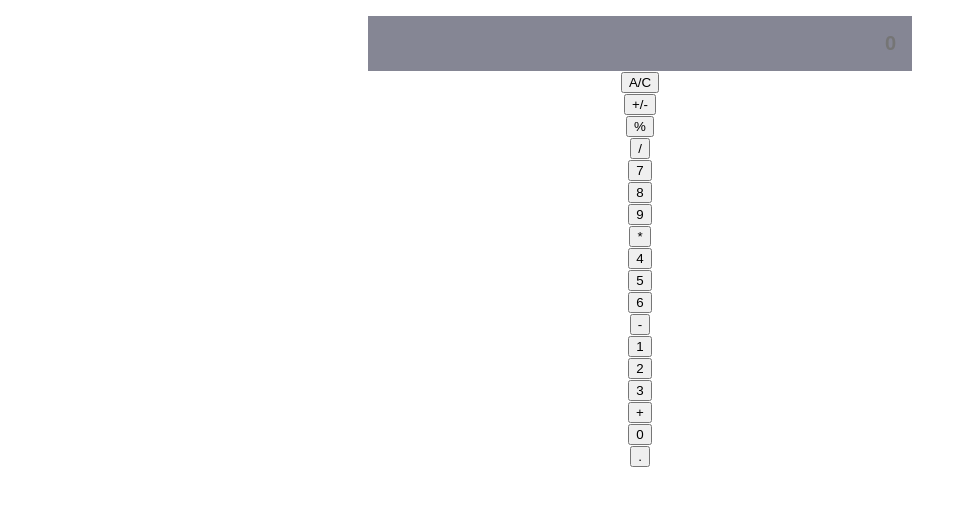
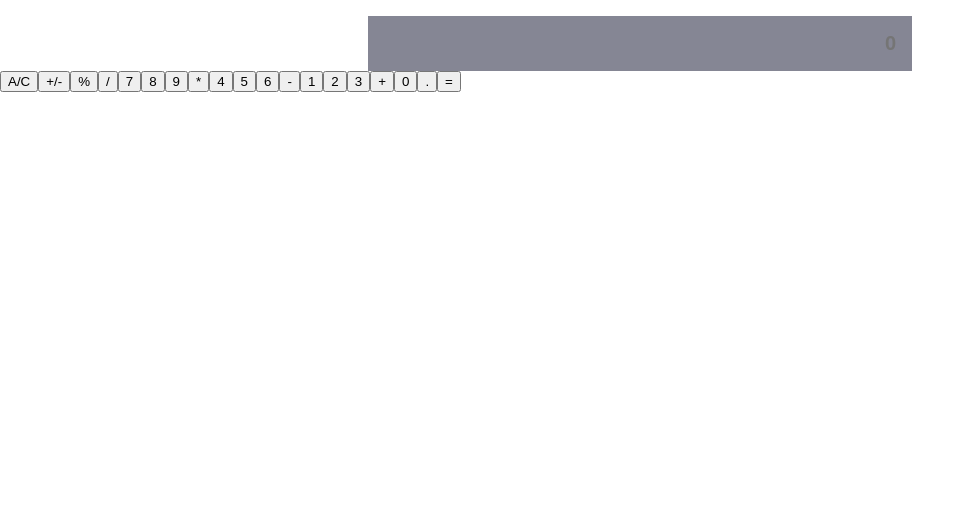
Before and after one commit to Moise-code/Math-Magicians, a React (Create React App) app: page / in a window 1280 px wide. Shown: the top 506 px of the page, without its empty margins (0-975 px from the left). Built offline with nearby package versions, Linux system fonts and the light colour scheme.

Commit message:
adding the wrapper div in app.js file

```diff
--- a/src/App.css
+++ b/src/App.css
@@ -22,6 +22,29 @@ input{
   color: white;
   font-weight: bold;
   border:none;
+}
+.operator {
+  color: #337cac;
+}
+
+.all-clear {
+  background-color: #f0595f;
+  border-color: #b0353a;
+  color: #fff;
+}
+
+.all-clear:hover {
+  background-color: #f17377;
+}
+
+.equal-sign {
+  background-color: #2e86c0;
+  border-color: #337cac;
+  color: #fff;
+}
+
+.equal-sign:hover {
+  background-color: #4e9ed4;
 }
 @media (prefers-reduced-motion: no-preference) {
   .App-logo {
--- a/src/App.js
+++ b/src/App.js
@@ -8,24 +8,28 @@ function App() {
   return (
     <div className="App">
       <input type="text" placeholder={0} />
-      <Calculator value="A/C" />
+      <div className="calcu">
+        <Calculator class="all-clear" value="A/C" />
         <Calculator value="+/-" />
         <Calculator value="%" />
-      <Calculator value="/" />
+        <Calculator class="operator" value="/" />
         <Calculator value="7" />
         <Calculator value="8" />
         <Calculator value="9" />
-      <Calculator value="*" />
+        <Calculator class="operator" value="*" />
         <Calculator value="4" />
         <Calculator value="5" />
         <Calculator value="6" />
-      <Calculator value="-" />
+        <Calculator class="operator" value="-" />
         <Calculator value="1" />
         <Calculator value="2" />
         <Calculator value="3" />
-      <Calculator value="+" />
+        <Calculator class="operator" value="+" />
         <Calculator value="0" />
-      <Calculator value="." />
+        <Calculator class="decimal" value="." />
+        <Calculator class="equal-sign" value="=" />
+      </div>
+
     </div>
   );
 }
--- /dev/null
+++ b/src/calculator.css
@@ -0,0 +1,10 @@
+.calcu{
+display: flex;
+flex-direction: row;
+}
+button{
+
+}
+button:hover {
+
+}
--- a/src/components/Calculator.js
+++ b/src/components/Calculator.js
@@ -1,11 +1,10 @@
 /* eslint-disable react/destructuring-assignment */
 /* eslint-disable react/prop-types */
 /* eslint-disable react/button-has-type */
+import '../calculator.css';
 
 const Calculator = (props) => (
-  <div className="calcu">
-    <button type="button">{props.value}</button>
-  </div>
+  <button type="button">{props.value}</button>
 
 );
 export default Calculator;
```
Lines whose indentation alone changed are shown as unchanged.
